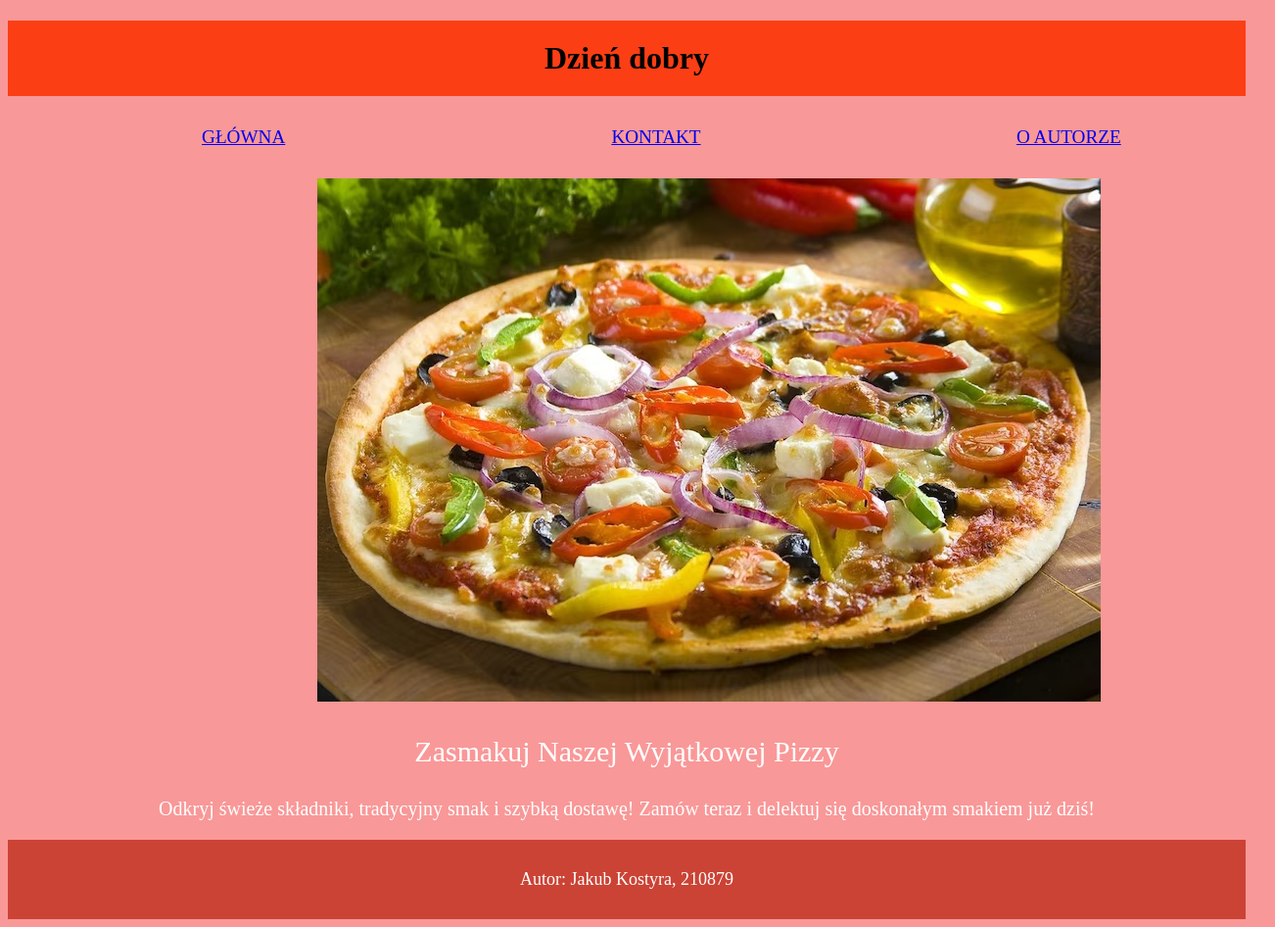
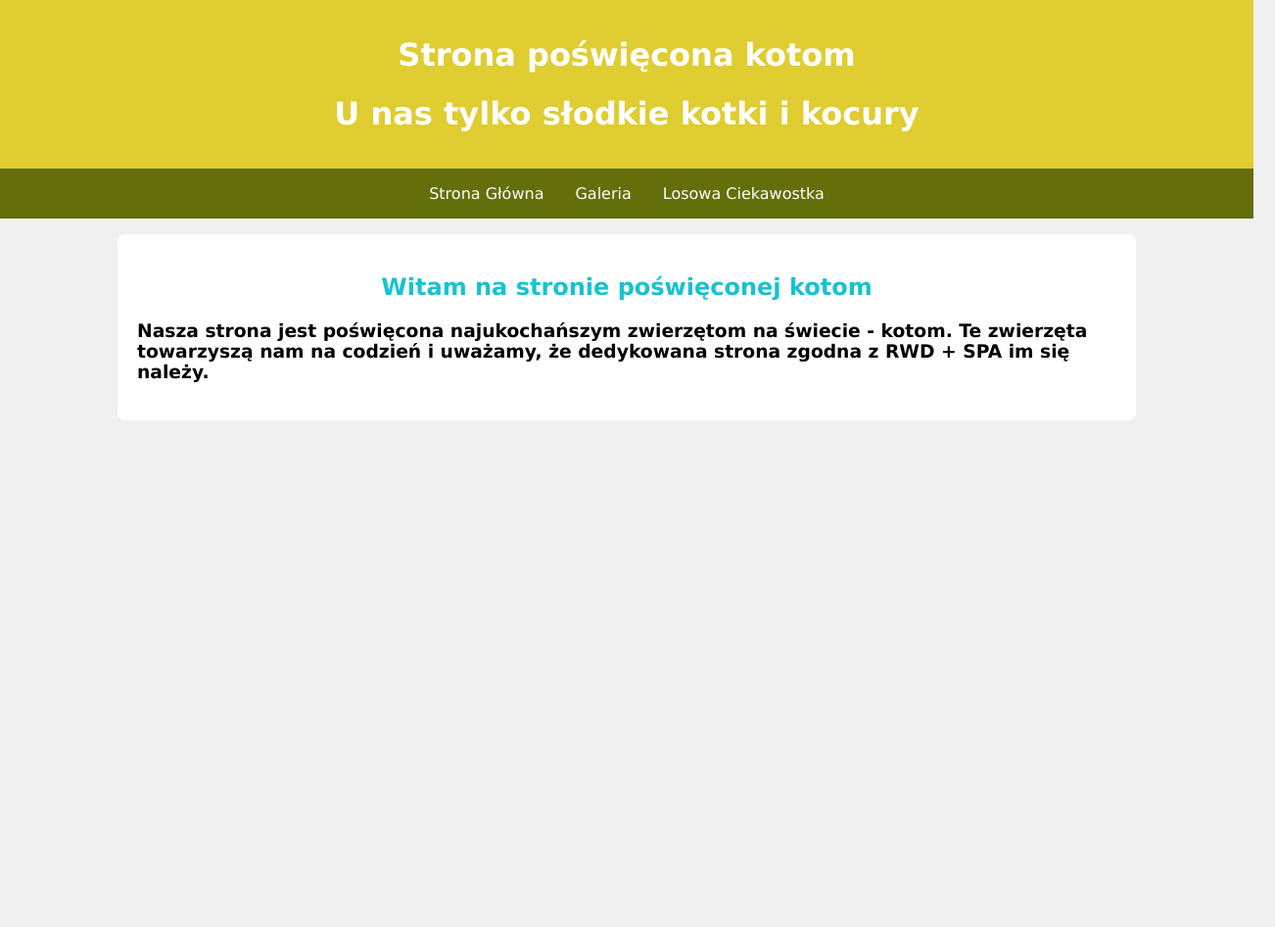
Before and after one commit to jacobkostek/jacobkostek.github.io, a plain HTML site: page index.html in a window 1280 px wide. Shown: the whole page at 98% size, 1302 px wide, since content can reach past the window. After the commit the page ends 800 px from the top, so only its background shows below. Drawn offline with Linux system fonts and the light colour scheme.

Commit message:
dfawdasdas

```diff
--- a/index.html
+++ b/index.html
@@ -2,34 +2,66 @@
 <html lang="pl">
 
 <head>
-<title>To jest druga strona</title>
-<meta charset="UTF-8">
-<link rel="stylesheet" href="style.css">
+    <meta charset="UTF-8">
+	<meta name="viewport" content=
+"width=device-width, initial-scale=1.0">
+	<link rel="stylesheet" href="style.css">
+	<title>Piękna strona</title>
 </head>
-    <h1 class="srodek">Dzień dobry</h1>
-    <table>
-        <thead>
-          <tr>
-            <td class="duzy"><a href="https://jacobkostek.github.io">GŁÓWNA</a><br></td>
-            <td class="duzy"><a href="https://jacobkostek.github.io">KONTAKT</a></td>
-            <td class="duzy"><a href="https://jacobkostek.github.io">O AUTORZE</a></td>
-          </tr>
-        </thead>
-        </table>
 
+<body>
 
-    <div class="zdjecie-kontener">
-        <img src="pizza.jpg" alt="Tu jest zdjecie pizzy">
+    <div id="mainn">
+
+        <header>
+            <h1>
+                Strona poświęcona kotom
+            </h1>
+            <h1>
+                U nas tylko słodkie kotki
+                i kocury
+            </h1>
+        </header>
+
+        <nav>
+            <ul>
+				<li>
+					<a href="#" onclick=
+					"changeContent('glowna')">
+						Strona Główna
+					</a>
+				</li>
+				<li>
+					<a href="#" onclick=
+					"changeContent('galeria')">
+						Galeria
+					</a>
+				</li>
+				<li>
+					<a href="#" onclick=
+					"changeContent('ciekawostki')">
+						Losowa Ciekawostka
+					</a>
+				</li>
+			</ul>
+        </nav>
+        <main>
+			<div id="content">
+
+				<h2>Witam na stronie poświęconej kotom</h2>
+				<h3>
+					Nasza strona jest poświęcona najukochańszym zwierzętom na świecie - kotom.
+                    Te zwierzęta towarzyszą nam na codzień i uważamy, że dedykowana strona zgodna z RWD + SPA im się należy.
+				</h3>
+			</div>
+		</main>
+
     </div>
-    <p id="wieksze">Zasmakuj Naszej Wyjątkowej Pizzy</p>
-    <p id="mniejsze">Odkryj świeże składniki, tradycyjny smak i szybką dostawę! Zamów teraz i delektuj się doskonałym smakiem już dziś!</p>
-    <footer>
-        Autor: Jakub Kostyra, 210879
-    </footer>
-
-</body>
 
 
 
 
+
+    <script src="script.js"></script>
+</body>
 </html>
--- /dev/null
+++ b/script.js
@@ -0,0 +1,50 @@
+function changeContent(page) {
+    var contentDiv = document.getElementById('content');
+    switch (page) {
+        case 'glowna':
+            contentDiv.innerHTML = `
+            <div id="content">
+
+            <h2>Witam na stronie poświęconej kotom</h2>
+            <h3>
+                Nasza strona jest poświęcona najukochańszym zwierzętom na świecie - kotom.
+                Te zwierzęta towarzyszą nam na codzień i uważamy, że dedykowana strona zgodna z RWD + SPA im się należy.
+            </h3>
+            `;
+            break;
+        case 'galeria':
+            contentDiv.innerHTML = `
+            <h2>Galeria kotów</h2>
+                <div id="gallery">
+                    <img src="https://images.pexels.com/photos/104827/cat-pet-animal-domestic-104827.jpeg?auto=compress&cs=tinysrgb&w=1260&h=750&dpr=1" alt="kot1">
+                    <img src="https://images.pexels.com/photos/1521306/pexels-photo-1521306.jpeg?auto=compress&cs=tinysrgb&w=1260&h=750&dpr=1 alt="kot2"">
+                    <img src="https://images.pexels.com/photos/2071881/pexels-photo-2071881.jpeg?auto=compress&cs=tinysrgb&w=1260&h=750&dpr=1" alt="kot3">
+                    <img src="https://images.pexels.com/photos/45201/kitty-cat-kitten-pet-45201.jpeg?auto=compress&cs=tinysrgb&w=1260&h=750&dpr=1" alt="kot4">
+                </div>
+            `;
+            break;
+        case 'ciekawostki':
+            var catFacts = [
+                "Koty mają ponad 100 różnych dźwięków w porównaniu do psów, które mają tylko około 10.",
+                "Koty potrafią skakać nawet sześć razy długości swojego ciała.",
+                "Koty mają niezwykle elastyczne kości. Mają aż 230 kości, a człowiek tylko 206.",
+                "Koty są zwierzętami nocnymi. Mają w oku warstwę komórek światłoczułych zwanych komórkami czopkowymi, co pozwala im widzieć w ciemnościach.",
+                "Koty lubią zabawy, ponieważ ćwiczą w ten sposób umiejętności myśliwskie.",
+                "Koty potrafią przyjąć pozycję spania, w której są całkowicie zrelaksowane, ale w każdej chwili mogą natychmiast zareagować i być gotowe do działania.",
+                "Koty potrafią mrugać na różne sposoby. Mruganie to nie tylko sposób na oczyszczenie oczu, ale także sposób na wyrażenie zadowolenia lub zrozumienia innego kota.",
+                "Koty są bardzo czystymi zwierzętami. Spędzają dużo czasu na pielęgnacji swojego futra.",
+                "Koty mają unikalne odciski łap, tak jak ludzie mają unikalne odciski palców.",
+                "Wiele kotów nie toleruje mleka. Mają one trudności z trawieniem laktozy, co może prowadzić do problemów żołądkowych."
+            ];
+            var randomFactIndex = Math.floor(Math.random() * catFacts.length);
+            var randomFact = catFacts[randomFactIndex];
+            contentDiv.innerHTML = `
+                <h2>Losowa ciekawostka o kotach</h2>
+                <p>${randomFact}</p>
+            `;
+            break;
+
+        default:
+            contentDiv.innerHTML = '<h2>Błąd!! Strony nie znaleziono!</h2>';
+    }
+}
--- a/style.css
+++ b/style.css
@@ -1,58 +1,83 @@
-p{
-    text-align: center;
-    color:white;
-}
-body{
-    background-color: rgb(249, 152, 152);
-}
-table {
-    width: 100%;
-    border-collapse: collapse;
-    margin: 30px;
+body {
+	font-family:
+Verdana, sans-serif;
+	margin: 0;
+	padding: 0;
+	background-color: #f0f0f0;
 }
 
-td {
-    width: 33.33%;
+h2{
     text-align: center;
 }
 
-footer{
-    color: white;
-    font-size: large;
-    text-align: center;
-    background-color: #cb4335;
-    padding: 30px;
+#mainn {
+	display: flex;
+	flex-direction: column;
+	min-height: 100vh;
 }
 
-p{
-    text-align: center;
+header {
+	background-color: #dfcd31;
+	color: white;
+	text-align: center;
+	padding: 1em;
 }
 
-
-.duzy{
-    font-size: larger;
+nav {
+	background-color: #646e0a;
 }
 
-.srodek{
-    text-align: center;
-    padding:2px;
-    padding-top: 20px;
-    padding-bottom: 20px;
-    background-color: #fc3e15;
+nav ul {
+	list-style-type: none;
+	margin: 0;
+	padding: 0;
+	display: flex;
+	justify-content: center;
 }
-.zdjecie-kontener {
-    width: 50%;
-    margin: auto;
 
+nav li {
+	margin: 0;
 }
-.zdjecie-kontener img {
-    margin: 0;
-    padding: 0;
-    align-items: center;
+
+nav a {
+	text-decoration: none;
+	color: #fff;
+	padding: 1em;
+	display: block;
+	transition: background-color 0.5s ease;
 }
-#wieksze{
-    font-size: 30px;
+
+nav a:hover {
+	background-color: #1278ec;
 }
-#mniejsze{
-    font-size: 20px;
+
+main {
+	flex: 1;
+	padding: 1em;
 }
+
+#content {
+	max-width: 1000px;
+	margin: 0 auto;
+	background-color: #fff;
+	padding: 20px;
+	border-radius: 8px;
+}
+
+#content h2 {
+	color: #16c3cf;
+}
+
+#gallery {
+    display: flex;
+    flex-wrap: wrap;
+    justify-content: center;
+}
+
+#gallery img {
+    max-width: 100%;
+    height: auto;
+    margin: 10px;
+    border: 10px solid grey;
+    box-sizing: border-box;
+}
```
Also changed, not shown: zadanie2/index.html (deleted, +0 -166 lines), pizza.jpg (deleted).
